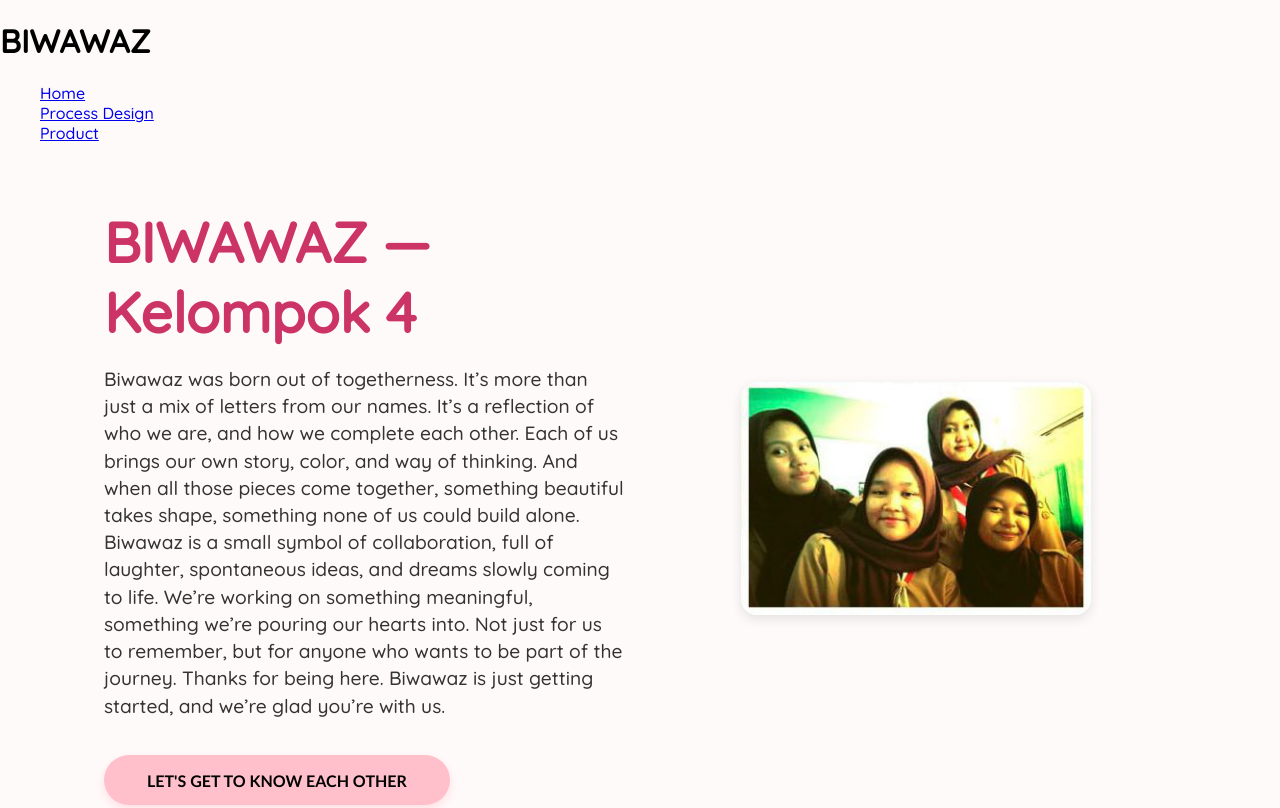
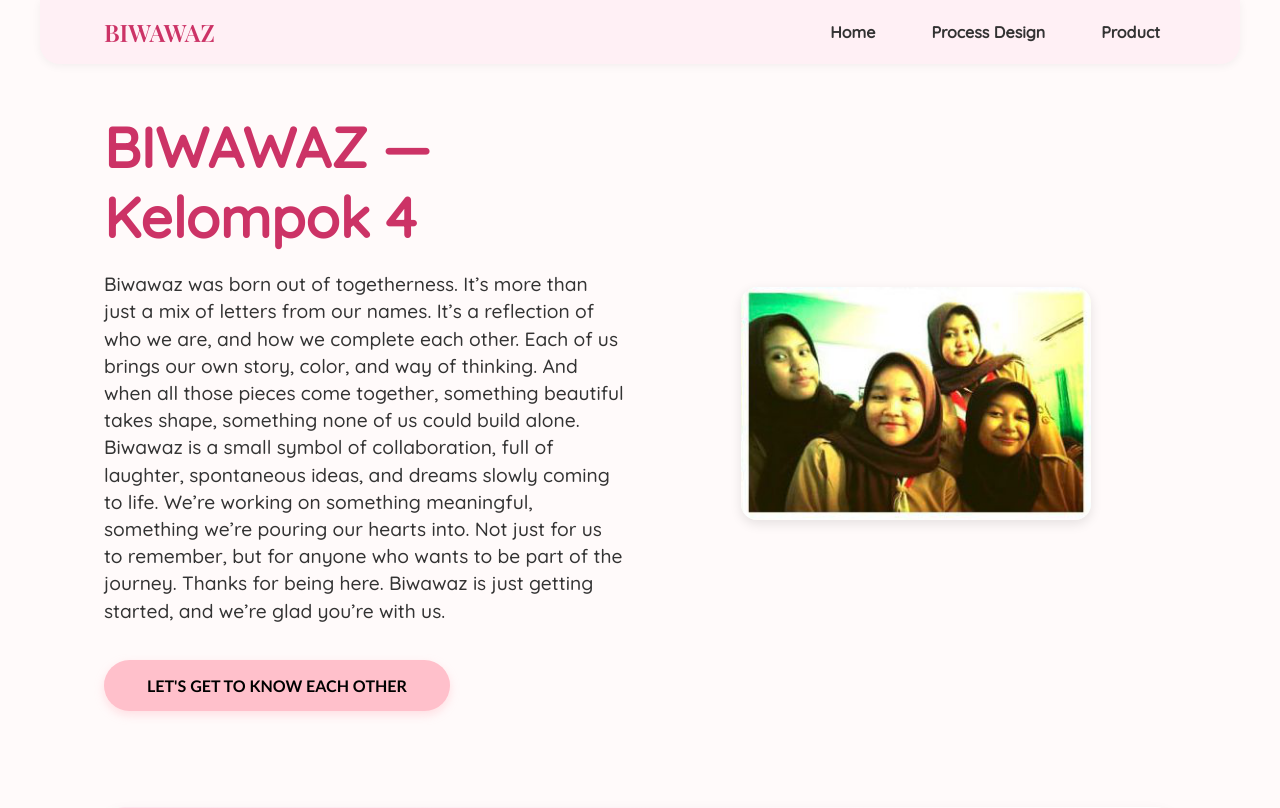
Before and after one commit to biwawaz/biwawaz, a plain HTML site: page index.html in a window 1280 px wide. Shown: the top 808 px of the page. Drawn offline with nearby package versions, Linux system fonts and the light colour scheme.

Commit message:
Update style.css

```diff
--- a/style.css
+++ b/style.css
@@ -12,8 +12,47 @@ body {
   flex-direction: column;
   background-color: #fffafa;
 }
+header.navbar-container {
+  max-width: 1200px;
+  width: 100%;
+  margin: auto;
+  display: flex;
+  justify-content: space-between;
+  align-items: center;
+  padding: 1rem 4rem;
+  background-color: #fff0f5;
+  border-radius: 0 0 20px 20px;
+  box-shadow: 0 2px 10px rgba(0,0,0,0.05);
+}
 
-nav ul {list-style-type:none;
+header.navbar-container .logo h1 {
+  font-size: 1.5rem;
+  font-family: 'Playfair Display', serif;
+  color: #cc3366;
+  margin: 0;
+}
+
+.nav-list ul {
+  display: flex;
+  gap: 1.5rem;
+  list-style: none;
+  margin: 0;
+  padding: 0;
+}
+
+.nav-list a {
+  text-decoration: none;
+  font-weight: 600;
+  font-size: 1rem;
+  color: #333;
+  padding: 0.5rem 1rem;
+  border-radius: 999px;
+  transition: all 0.2s ease-in-out;
+}
+
+.nav-list a:hover {
+  background-color: #f49ac2;
+  color: white;
 }
 
 main {
```
